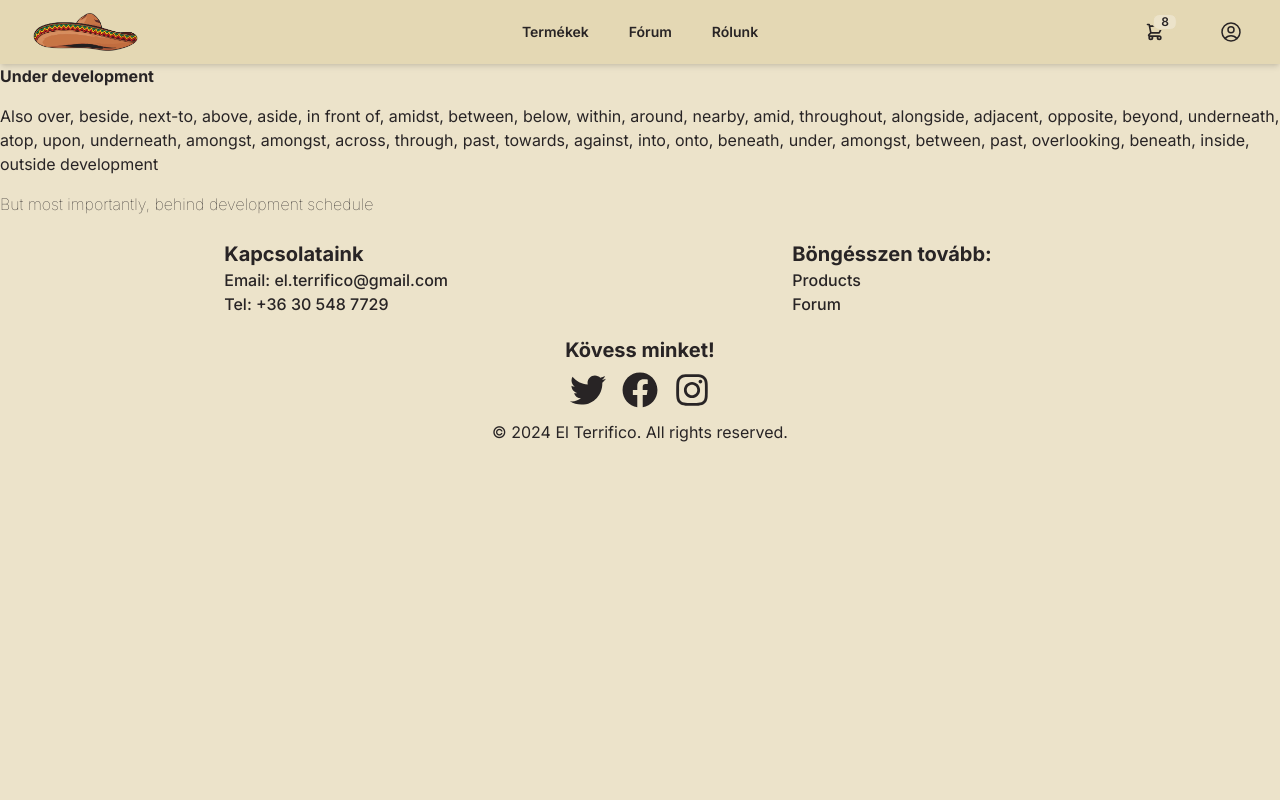
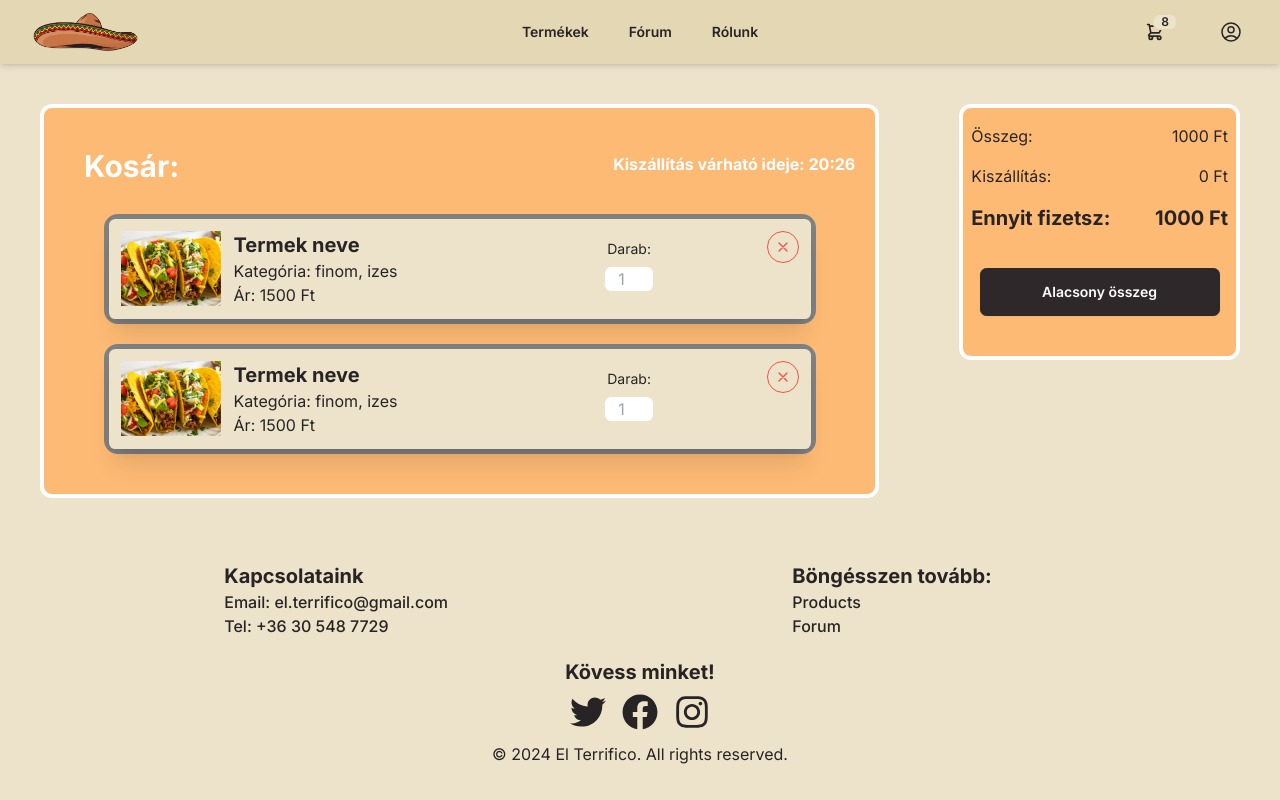
Before and after one commit to El-Terrifico-webfejlesztok/El-Terrifico-weboldal, a Next.js app: page /cart in a window 1280 px wide. Built offline with nearby package versions, Linux system fonts and the light colour scheme; no server answers.

Commit message:
Cart oldal: kinézet, reszponzivitás, egyéb funkciók

```diff
--- a/app/cart/page.tsx
+++ b/app/cart/page.tsx
@@ -1,24 +1,89 @@
-import React from 'react'
+"use client";
+
+import React from "react";
+import CartKartya from "../components/cart/CartKartya";
+import KiszallitIdo from "../components/cart/KiszallitIdo";
+import { useState } from "react";
+import { useEffect } from "react";
 
 const Cart = () => {
-    return (
-        <>
-            <h1 className='font-bold'>Under development </h1>
-            <div>Also over, beside, next-to, above, aside, in front of,
-                amidst, between, below, within, around, nearby,
-                amid, throughout, alongside, adjacent,
-                opposite, beyond, underneath, atop,
-                upon, underneath, amongst, amongst,
-                across, through, past, towards,
-                against, into, onto, beneath,
-                under, amongst, between, past,
-                overlooking, beneath, inside, outside development
-            </div>
-            <div className='font-thin'>But most importantly, behind development schedule </div>
+  const [osszeg, setOsszeg] = useState(1000); // Sample osszeg
+  const [szallitas, setSzallitas] = useState(2000); // Initial value for szallitas
 
+  // Calculate the value of szallitas based on osszeg
+  useEffect(() => {
+    if (osszeg < 4000) {
+      setSzallitas(0);
+    } else {
+      setSzallitas(2000);
+    }
+  }, [osszeg]);
 
-        </>
-    )
-}
+  // Calculate the total amount to pay
+  const ennyitFizetsz = osszeg + szallitas;
+  const buttonText = ennyitFizetsz < 2000 ? "Alacsony összeg" : "Fizetés";
 
-export default Cart
+  return (
+    <div className="lg:flex">
+      <div className="lg:w-3/4 w-1/1 lg:mx-10 mx-auto my-10 p-5  rounded-xl border-white border-4 bg-orange-300 ">
+        <div className="sm:flex">
+          <div className="w-1/2">
+            <h1 className=" text-3xl font-bold text-white m-5 sm:text-left text-center">
+              Kosár:
+            </h1>
+          </div>
+          <div className="w-1/2 sm:justify-end sm:items-end sm:text-right justify-center text-center items-center mx-auto">
+            <h1 className=" font-bold text-white mt-6">
+              Kiszállítás várható ideje: <KiszallitIdo />
+            </h1>
+          </div>
+        </div>
+        <div>
+          <CartKartya
+            nev="Termek neve"
+            ar={1500}
+            kategoriak={["finom", "izes"]}
+          />
+          <CartKartya
+            nev="Termek neve"
+            ar={1500}
+            kategoriak={["finom", "izes"]}
+          />
+        </div>
+      </div>
+      <div className="lg:w-1/4 sm:w-2/4 w-1/1 h-64 lg:mx-10 mx-auto my-10 p-2 rounded-xl border-white border-4 bg-orange-300">
+        <div className="flex justify-between py-2">
+          <div>
+            <p>Összeg:</p>
+          </div>
+          <div>
+            <p>{osszeg} Ft</p>
+          </div>
+        </div>
+        <div className="flex justify-between py-2">
+          <div>
+            <p>Kiszállítás:</p>
+          </div>
+          <div>
+            <p>{szallitas} Ft</p>
+          </div>
+        </div>
+        <div className="flex justify-between py-2">
+          <div>
+            <p className="text-xl font-bold">Ennyit fizetsz:</p>
+          </div>
+          <div>
+            <p className="text-xl font-bold">{ennyitFizetsz} Ft</p>
+          </div>
+        </div>
+        <div className="text-center">
+          <button className="btn btn-md sm:btn-wide lg:w-60 btn-neutral text-white mt-7">
+            {buttonText}
+          </button>
+        </div>
+      </div>
+    </div>
+  );
+};
+
+export default Cart;
--- /dev/null
+++ b/app/components/cart/CartKartya.tsx
@@ -0,0 +1,83 @@
+"use client";
+
+import styles from "./cart.module.css";
+import Image from "next/image";
+import { useState } from "react";
+
+interface props {
+  nev: string;
+  kategoriak: string[];
+  ar: number;
+}
+
+function CartKartya({ nev, kategoriak, ar }: props) {
+  const [isVisible, setIsVisible] = useState(true);
+  const kategoria = kategoriak.join(", ");
+
+  const handleButtonClick = () => {
+    setIsVisible(false);
+  };
+
+  return (
+    <>
+      {isVisible && (
+        <div className={styles.kartya}>
+          <div className="card lg:card-side bg-base-100 shadow-xl">
+            <div className="card-body p-3">
+              <div className="sm:flex">
+                <div className="sm:w-1/6">
+                  <div className={styles.kep}>
+                    <Image
+                      src="/HomeTaco.jpg"
+                      height={100}
+                      width={100}
+                      alt="kep"
+                    />
+                  </div>
+                </div>
+                <div className="sm:w-3/6 ">
+                  <h1 className="sm:text-xl font-bold text-left">{nev}</h1>
+                  <p className="text-left">Kategória: {kategoria}</p>
+                  <p className="text-left">Ár: {ar} Ft</p>
+                </div>
+                <div className="sm:w-1/6 text-center justify-center items-center">
+                  <div className="label items-center justify-center">
+                    <span className="label-text">Darab:</span>
+                  </div>
+                  <input
+                    type="number"
+                    placeholder="1"
+                    min={1}
+                    className=" w-12 h-6 text-center rounded-md"
+                  />
+                </div>
+                <div className="sm:w-1/6 justify-end items-end text-right">
+                  <button
+                    className="btn btn-sm btn-error btn-circle btn-outline my-auto"
+                    onClick={handleButtonClick}
+                  >
+                    <svg
+                      xmlns="http://www.w3.org/2000/svg"
+                      className="h-4 w-4"
+                      fill="none"
+                      viewBox="0 0 24 24"
+                      stroke="currentColor"
+                    >
+                      <path
+                        strokeLinecap="round"
+                        strokeLinejoin="round"
+                        strokeWidth="2"
+                        d="M6 18L18 6M6 6l12 12"
+                      />
+                    </svg>
+                  </button>
+                </div>
+              </div>
+            </div>
+          </div>
+        </div>
+      )}
+    </>
+  );
+}
+export default CartKartya;
--- /dev/null
+++ b/app/components/cart/KiszallitIdo.tsx
@@ -0,0 +1,32 @@
+'use client';
+
+function KiszallitIdo() {
+  const currentHour = new Date().getHours();
+  const currentMinute = new Date().getMinutes();
+  const currentDay = new Date().getDay();
+  var perc = ""
+
+  if (currentMinute < 10) {
+    perc = '0' + currentMinute.toString();
+  }
+  if (currentMinute >= 10) {
+    perc =  currentMinute.toString();
+  }
+
+  if (currentHour >= 10 && currentHour < 22 && currentDay <= 5) {
+    return <span>{currentHour + 1}:{perc}</span>;
+  }
+  if (currentHour >= 22 || (currentHour < 10 && currentDay <= 5)) {
+    return <span className=" text-red-600 font-bold">Zárva vagyunk!</span>;
+  }
+
+  if (currentHour >= 11 && currentHour < 23 && currentDay > 5) {
+    return <span>{currentHour + 1}:{perc}</span>;
+  }
+
+  if (currentHour >= 23 || (currentHour < 11 && currentDay > 5)) {
+    return <span className=" text-red-600 font-bold">Zárva vagyunk!</span>;
+  }
+}
+
+export default KiszallitIdo;
--- /dev/null
+++ b/app/components/cart/cart.module.css
@@ -0,0 +1,29 @@
+.kartya {
+  width: 90%;
+  margin-top: 10px;
+  margin-bottom: 20px;
+  border: 5px grey solid;
+  border-radius: 14px;
+  height: fit-content;
+  margin-left: auto;
+  margin-right: auto;
+}
+
+@media screen and (max-width: 640px) {
+  .kartya {
+    width: 80%;
+    margin-top: 10px;
+    margin-bottom: 20px;
+    border: 5px grey solid;
+    border-radius: 14px;
+    height: fit-content;
+    margin-left: auto;
+    margin-right: auto;
+  }
+}
+
+@media (min-width: 545px) and (max-width: 640px) {
+  .kep {
+    margin-left: 140px;
+  }
+}
--- a/app/components/home/Informaciok.tsx
+++ b/app/components/home/Informaciok.tsx
@@ -18,6 +18,10 @@ function Informaciok() {
           </tr>
           <tr>
             <td>Szombat-Vasárnap: 11:00-23:00</td>
+          </tr>
+          <tr>
+            <th>Kiszállítás összege:</th>
+            <td>2000 Ft</td>
           </tr>
           <tr>
             <th>Minimum rendelés:</th>
```
